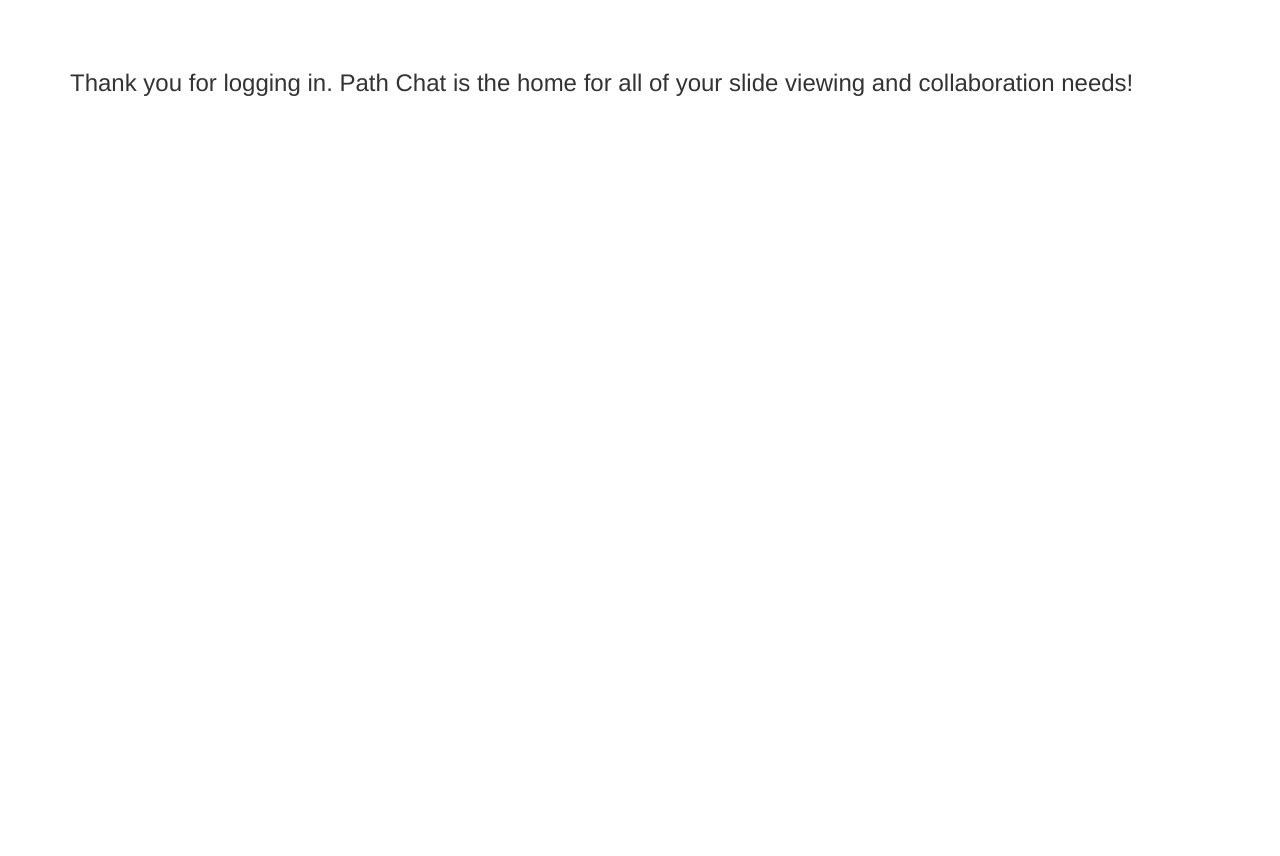
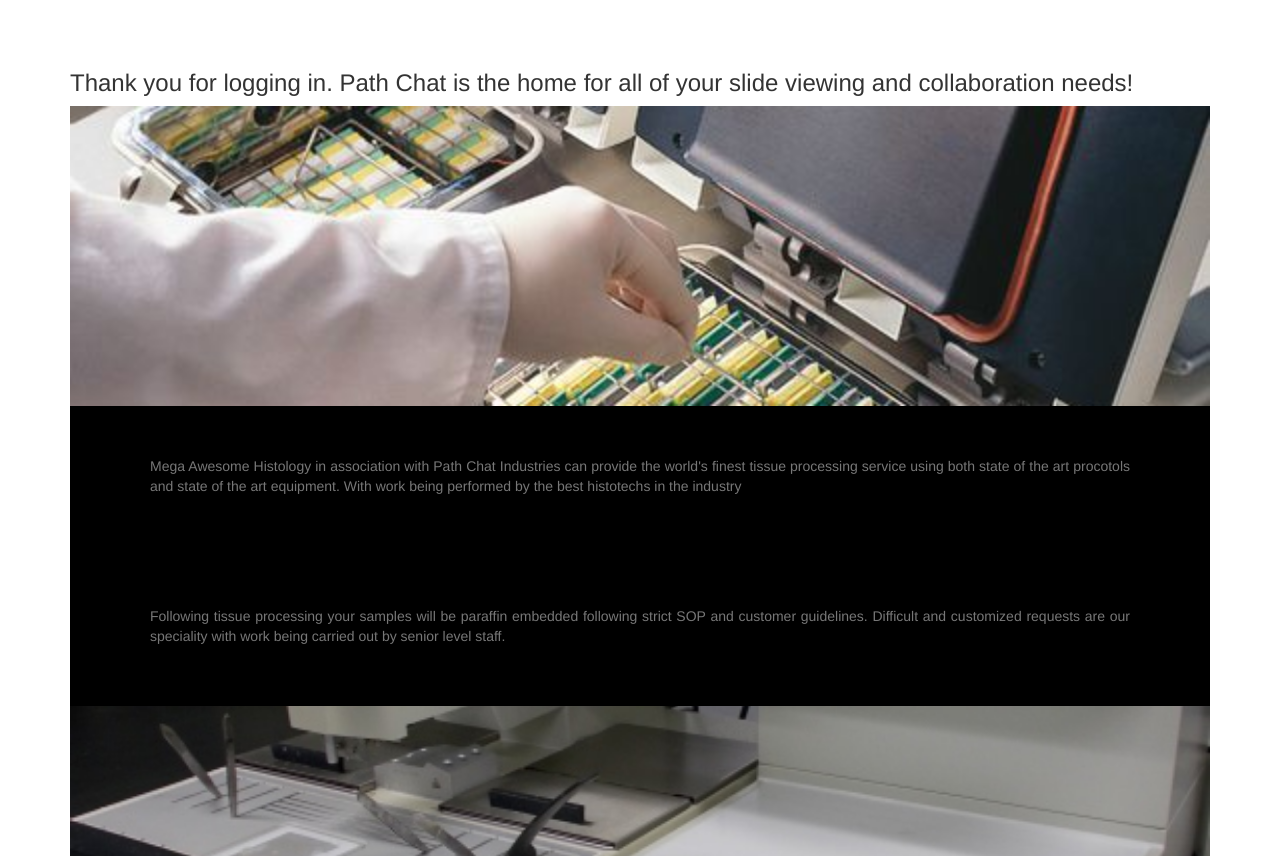
Before and after one commit to justinbourb/path_chat_refactor, a Flask app: page / in a window 1280 px wide. Shown: the part 405-1261 px from the top of the page. Before the commit the page ends 501 px from the top, so only its background shows below. Run offline with Flask 2, Linux system fonts and the light colour scheme; some libraries are stand-ins or nearby versions.

Commit message:
working on parallax for index.html

```diff
--- a/static/styles/index.css
+++ b/static/styles/index.css
@@ -1,5 +1,39 @@
 * {margin: 0; padding: 0;}
 
+
+/*parallax*/
+.peloris{
+  /* The image used */
+   background-image: url(/static/images/peloris.jpg);
+}
+.embed{
+  /* The image used */
+   background-image: url(/static/images/embed.jpg);
+}
+
+.peloris,.embed{
+
+   /* Set a specific height */
+   min-height: 300px;
+
+   /* Create the parallax scrolling effect */
+   background-attachment: fixed;
+   background-position: center;
+   background-repeat: no-repeat;
+   background-size: cover;
+
+}
+#peloris_text,#embed_text{
+  color: #777;
+  background-color:black;
+  text-align:center;
+  padding:50px 80px;
+  text-align: justify;
+
+}
+
+
+/*photobanner*/
 
 #container {
  width: 1000px;
@@ -10,8 +44,6 @@
  border-style: inset;
  border-width: 10px;
 }
-
-/*photobanner*/
 
 .photobanner {
  height: 233px;
--- a/templates/index.html
+++ b/templates/index.html
@@ -24,4 +24,16 @@
     <br>
     <br>
     <h3>Thank you for logging in. Path Chat is the home for all of your slide viewing and collaboration needs!</h3>
+    <div class="peloris"></div>
+    <div id="peloris_text">
+    <p>Mega Awesome Histology in association with Path Chat Industries can provide
+      the world's finest tissue processing service using both state of the art procotols
+      and state of the art equipment.  With work being performed by the best histotechs in
+      the industry</p>
+    </div>
+    <div class="embed"</div>
+    <div id="embed_text">
+    <p>Following tissue processing your samples will be paraffin embedded following strict SOP and customer guidelines.
+      Difficult and customized requests are our speciality with work being carried out by senior level staff.</p>
+    </div
 {% endblock %}
```
Also changed, not shown: static/images/embed.jpg (added), static/images/peloris.jpg (added).
